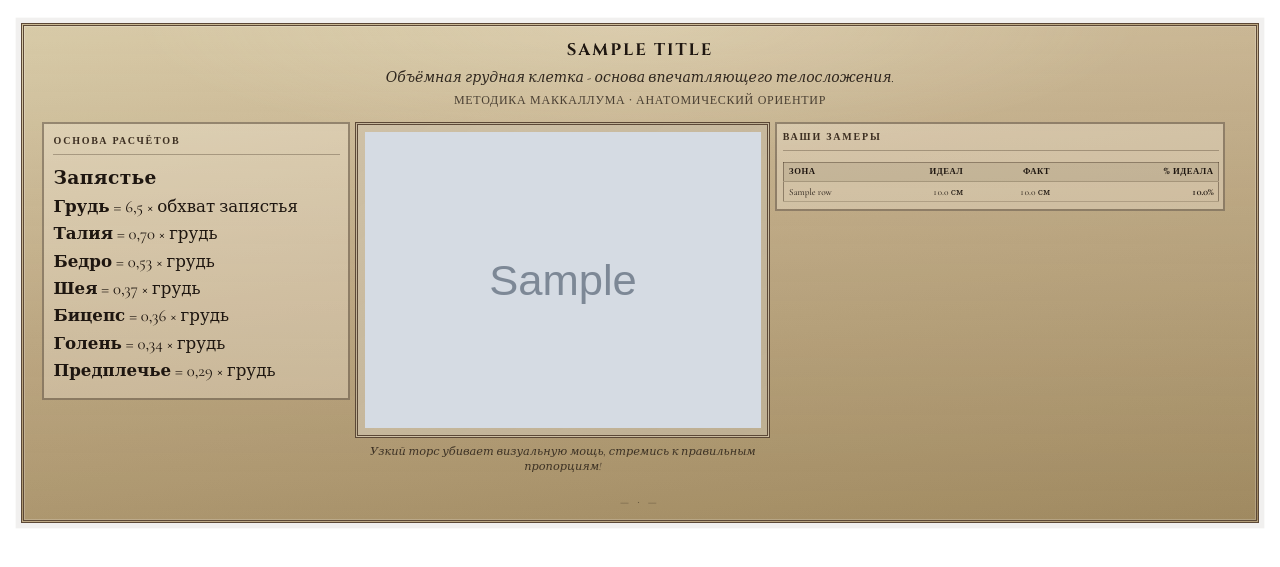
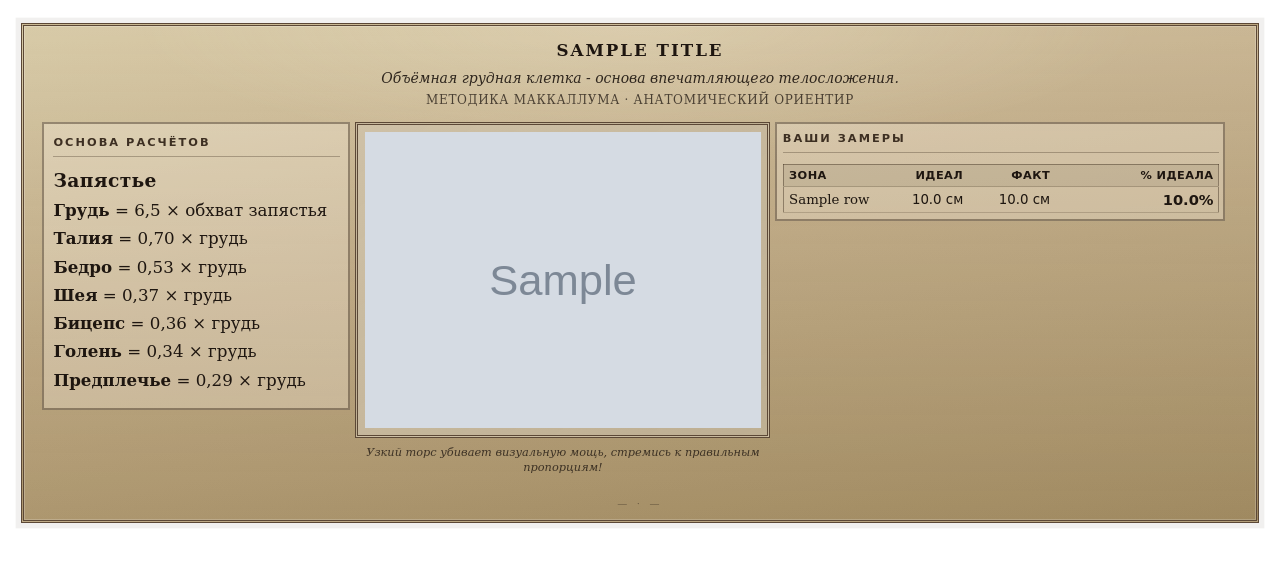
Before and after one commit to vibecodingforcashflow/formulaMcCallum_bot, a Python web app: template mccallum_bot/templates/report_pdf.html in a window 1280 px wide. Shown: the top 567 px of the page. Run offline with Jinja, Linux system fonts and the light colour scheme; the template is opened without the code that fills it: most values are stand-ins (such as "Sample title", 1, 10 or a date in 2020); grey boxes marked "Sample" are stand-in pictures.

Commit message:
fix(report_pdf): DejaVu fonts offline, larger table digits for WeasyPrint
Co-authored-by: Cursor <cursoragent@cursor.com>

```diff
--- a/mccallum_bot/templates/report_pdf.html
+++ b/mccallum_bot/templates/report_pdf.html
@@ -3,9 +3,7 @@
 <head>
   <meta charset="UTF-8" />
   <title>{{ title }}</title>
-  <link rel="preconnect" href="https://fonts.googleapis.com" />
-  <link rel="preconnect" href="https://fonts.gstatic.com" crossorigin />
-  <link href="https://fonts.googleapis.com/css2?family=Cinzel:wght@600;700&family=Cormorant+Garamond:ital,wght@0,400;0,600;1,400&display=swap" rel="stylesheet" />
+  <!-- Без Google Fonts: на VPS/Docker CDN недоступен — Pango подставляет сломанный шрифт, цифры превращаются в кляксы. -->
   <style>
     @page {
       size: A4 portrait;
@@ -25,7 +23,7 @@
       margin: 0;
       padding: 6mm 5.5mm 5mm 5.5mm;
       color: var(--ink);
-      font-family: "Cormorant Garamond", "DejaVu Serif", "Liberation Serif", Georgia, serif;
+      font-family: "DejaVu Serif", "Liberation Serif", Georgia, "Times New Roman", serif;
       font-size: 11pt;
       line-height: 1.32;
       background: transparent;
@@ -55,7 +53,7 @@
       overflow: hidden;
     }
     h1 {
-      font-family: "Cinzel", "Times New Roman", serif;
+      font-family: "DejaVu Serif", "Times New Roman", serif;
       font-weight: 700;
       letter-spacing: 0.12em;
       text-transform: uppercase;
@@ -78,7 +76,7 @@
       text-transform: uppercase;
       opacity: 0.75;
       margin: 0 0 10pt;
-      font-family: "Cinzel", serif;
+      font-family: "DejaVu Serif", serif;
     }
     .grid-poster {
       display: table;
@@ -127,8 +125,8 @@
       padding-bottom: 4pt;
     }
     .panel h2 {
-      font-family: "Cinzel", serif;
-      font-size: 7.5pt;
+      font-family: "DejaVu Sans", sans-serif;
+      font-size: 8.5pt;
       letter-spacing: 0.18em;
       text-transform: uppercase;
       margin: 0 0 8pt;
@@ -168,7 +166,7 @@
       max-width: 100%;
       table-layout: fixed;
       border-collapse: collapse;
-      font-size: 7pt;
+      font-size: 10pt;
       border: 0.75pt solid rgba(60,45,30,0.45);
     }
     table.results th,
@@ -208,24 +206,26 @@
       padding-right: 3pt;
     }
     table.results th {
-      font-family: "Cinzel", serif;
-      font-size: 6.5pt;
-      letter-spacing: 0.06em;
+      font-family: "DejaVu Sans", sans-serif;
+      font-size: 8.5pt;
+      letter-spacing: 0.04em;
       text-transform: uppercase;
       background: rgba(60,45,30,0.09);
     }
     table.results td.num {
+      font-family: "DejaVu Sans", sans-serif;
       font-variant-numeric: tabular-nums;
       white-space: nowrap;
     }
     table.results tr { page-break-inside: avoid; }
     .pct {
-      font-size: 1.12em;
-      font-weight: 900;
+      font-family: "DejaVu Sans", sans-serif;
+      font-size: 11pt;
+      font-weight: 700;
       font-variant-numeric: tabular-nums;
-      line-height: 1.15;
+      line-height: 1.2;
       white-space: nowrap;
-      letter-spacing: -0.03em;
+      letter-spacing: 0;
     }
     .pct.good { color: var(--good); }
     .pct.bad { color: var(--bad); }
@@ -233,7 +233,7 @@
       text-align: center;
       margin-top: 8pt;
       margin-bottom: 0;
-      font-family: "Cinzel", serif;
+      font-family: "DejaVu Serif", serif;
       font-size: 7.5pt;
       letter-spacing: 0.32em;
       opacity: 0.45;
```
Also changed, not shown: README.md.
